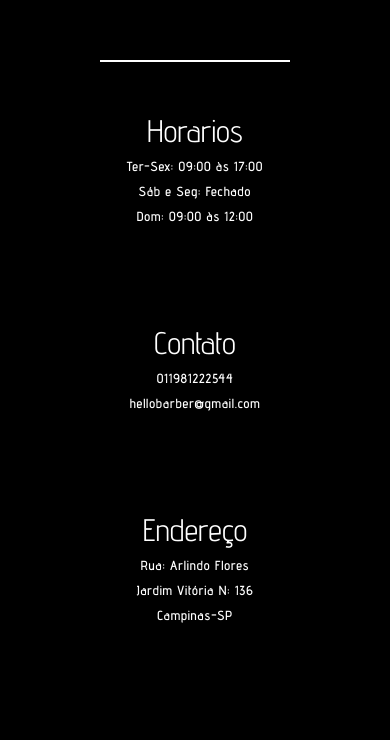
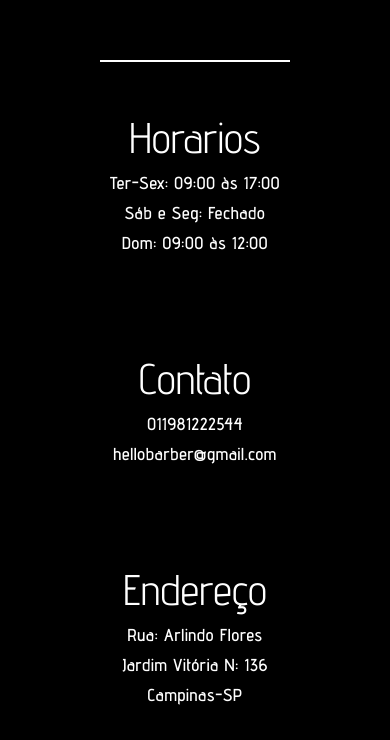
Before and after one commit to JonneBR/hello-barber, a React (Create React App) app: page / in a window 390 px wide. Shown: the part 1850-2590 px from the top of the page. Built offline with nearby package versions, Linux system fonts and the light colour scheme.

Commit message:
media mobile css style

```diff
--- a/src/components/Contact.css
+++ b/src/components/Contact.css
@@ -65,3 +65,14 @@ h1 {
     font-size: 3.2vw;
   }
 }
+
+@media screen and (max-width: 520px) {
+  .subject-container .subject {
+    padding: 0px;
+    font-size: 11vw;
+  }
+
+  .subject-container .description {
+    font-size: 4.2vw;
+  }
+}
```
